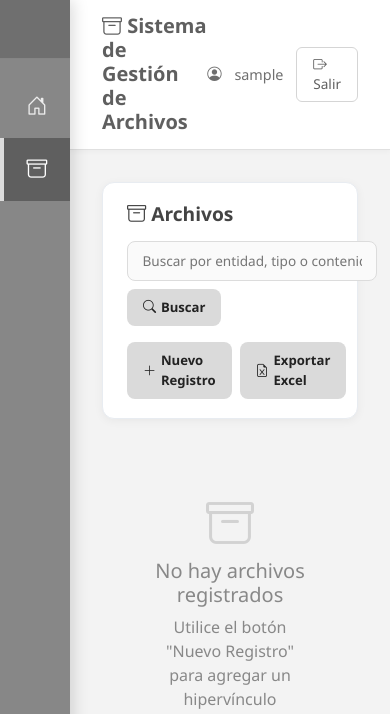
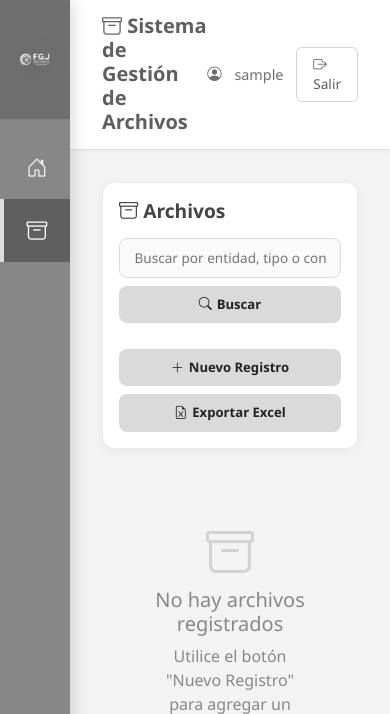
Before and after one commit to orlandoborrego/Sistema-SEGA, a Flask app: page /hipervinculos in a window 390 px wide. Shown: the top 714 px of the page. Run offline with Flask 3, Linux system fonts and the light colour scheme; the visitor is signed in with stand-in values (Sample User, id 1); data that the repository does not hold is empty.

Commit message:
CAMBIO DE DISEÑO CSS

```diff
--- a/app/controllers/auth.py
+++ b/app/controllers/auth.py
@@ -17,7 +17,6 @@
 
         if user and user.check_password(password):
             login_user(user)
-            flash('Inicio de sesión exitoso!', 'success')
             return redirect(url_for('dashboard.index'))
         else:
             flash('Usuario o contraseña incorrectos', 'danger')
@@ -28,7 +27,6 @@
 @login_required
 def logout():
     logout_user()
-    flash('Has cerrado sesión', 'info')
     return redirect(url_for('auth.login'))
 
 @auth_bp.route('/register', methods=['GET', 'POST'])
--- a/app/templates/base.html
+++ b/app/templates/base.html
@@ -1,5 +1,6 @@
 <!DOCTYPE html>
 <html lang="es">
+
 <head>
     <meta charset="UTF-8">
     <meta name="viewport" content="width=device-width, initial-scale=1.0">
@@ -39,14 +40,27 @@
             left: 0;
             height: 100vh;
             z-index: 1000;
-            box-shadow: 3px 0 15px rgba(0,0,0,0.15);
+            box-shadow: 3px 0 15px rgba(0, 0, 0, 0.15);
         }
 
         .sidebar-header {
-            padding: 1.8rem 1.5rem;
+            padding: 1.2rem;
             text-align: center;
             background: #6f6f6f;
-            border-bottom: 1px solid rgba(255,255,255,0.15);
+            border-bottom: 1px solid rgba(255, 255, 255, 0.15);
+            min-height: 120px;
+            display: flex;
+            align-items: center;
+            justify-content: center;
+        }
+
+        .sidebar-logo {
+            width: 100%;
+            max-width: 220px;
+            height: auto;
+            display: block;
+            margin: 0 auto;
+            filter: drop-shadow(0 4px 12px rgba(0, 0, 0, .25));
         }
 
         .sidebar-header h3 {
@@ -71,7 +85,7 @@
             display: flex;
             align-items: center;
             padding: 0.85rem 1.5rem;
-            color: rgba(255,255,255,0.85);
+            color: rgba(255, 255, 255, 0.85);
             text-decoration: none;
             font-size: 0.95rem;
             font-weight: 500;
@@ -100,7 +114,7 @@
 
         .sidebar-footer {
             padding: 1rem 1.5rem;
-            border-top: 1px solid rgba(255,255,255,0.1);
+            border-top: 1px solid rgba(255, 255, 255, 0.1);
             font-size: 0.7rem;
             opacity: 0.8;
             text-align: center;
@@ -120,7 +134,7 @@
             justify-content: space-between;
             align-items: center;
             border-bottom: 1px solid #e0e0e0;
-            box-shadow: 0 2px 5px rgba(0,0,0,0.03);
+            box-shadow: 0 2px 5px rgba(0, 0, 0, 0.03);
         }
 
         .topbar h5 {
@@ -198,8 +212,10 @@
         <aside class="sidebar">
 
             <div class="sidebar-header">
-            <h3>SEGA</h3>
-            <small>Sistema de Gestión de Archivos</small>
+
+                <img src="{{ url_for('static', filename='img/logo_fgjtam_white.png') }}" alt="FGJTAM"
+                    class="sidebar-logo">
+
             </div>
 
             <nav class="sidebar-nav">
@@ -232,7 +248,7 @@
                     {% if request.endpoint == 'dashboard.index' %}
                     <i class="bi bi-house-door"></i> Sistema de Gestión de Archivos
                     {% elif 'hipervinculos' in request.endpoint %}
-                    <i class="bi bi-archive"></i>  Sistema de Gestión de Archivos
+                    <i class="bi bi-archive"></i> Sistema de Gestión de Archivos
                     {% endif %}
                 </h5>
 
@@ -253,9 +269,7 @@
                 {% for category, message in messages %}
                 <div class="alert alert-{{ category }} alert-dismissible fade show" role="alert">
                     {{ message }}
-                            <button type="button"
-                                    class="btn-close"
-                                    data-bs-dismiss="alert"></button>
+                    <button type="button" class="btn-close" data-bs-dismiss="alert"></button>
                 </div>
                 {% endfor %}
                 {% endif %}
@@ -278,9 +292,7 @@
         {% for category, message in messages %}
         <div class="alert alert-{{ category }} alert-dismissible fade show" role="alert">
             {{ message }}
-                    <button type="button"
-                            class="btn-close"
-                            data-bs-dismiss="alert"></button>
+            <button type="button" class="btn-close" data-bs-dismiss="alert"></button>
         </div>
         {% endfor %}
         {% endif %}
@@ -295,4 +307,5 @@
     <script src="https://cdn.jsdelivr.net/npm/bootstrap@5.3.0/dist/js/bootstrap.bundle.min.js"></script>
 
 </body>
+
 </html>
--- a/app/templates/hipervinculos/crear.html
+++ b/app/templates/hipervinculos/crear.html
@@ -80,7 +80,7 @@
     <form method="POST" enctype="multipart/form-data">
         <div class="row mb-3">
             <select name="entidad" class="form-select" required>
-                <option value="">Seleccione una entidad...</option>
+                <option value="">Seleccione una area...</option>
 
                 {% for o in organigramas %}
                 <option value="{{ o.nombre }}">
--- a/app/templates/hipervinculos/listar.html
+++ b/app/templates/hipervinculos/listar.html
@@ -168,6 +183,57 @@
     .col-eliminar {
         width: 7%;
     }
+
+    @media (max-width: 768px) {
+
+        .page-header {
+            padding: 1rem;
+        }
+
+        .search-bar {
+            flex-direction: column;
+        }
+
+        .search-bar input {
+            width: 100%;
+            min-width: 100%;
+        }
+
+        .search-bar button {
+            width: 100%;
+            justify-content: center;
+        }
+
+        .btn-nuevo,
+        .btn-excel {
+            width: 100%;
+            justify-content: center;
+        }
+
+        .d-flex.flex-wrap.gap-2.ms-auto {
+            width: 100%;
+            margin-top: 10px;
+            flex-direction: column;
+        }
+
+        .table {
+            min-width: 900px;
+        }
+
+        .table thead th,
+        .table tbody td {
+            font-size: 0.75rem;
+        }
+
+        .col-entidad,
+        .col-tipo,
+        .col-fecha,
+        .col-link,
+        .col-obs,
+        .col-eliminar {
+            width: auto;
+        }
+    }
 </style>
 
 <div class="page-header">
@@ -195,7 +261,7 @@
 
         </form>
 
-        <div class="d-flex gap-2 ms-auto">
+        <div class="d-flex flex-wrap gap-2 ms-auto">
 
             <a href="{{ url_for('hipervinculos.crear') }}" class="btn-nuevo">
                 <i class="bi bi-plus-lg"></i>
--- a/run.py
+++ b/run.py
@@ -2,6 +2,14 @@
 import os
 
 load_dotenv(os.path.join(os.path.dirname(__file__), '.env'))
+
+print("=" * 50)
+print("DB_SERVER :", os.getenv("DB_SERVER"))
+print("DB_NAME   :", os.getenv("DB_NAME"))
+print("DB_USER   :", os.getenv("DB_USER"))
+print("DB_PASS   :", "********" if os.getenv("DB_PASS") else "NO DEFINIDO")
+print("HOST      :", os.getenv("HOST"))
+print("=" * 50)
 
 from app import create_app
 
```
Also changed, not shown: other parts of app/templates/hipervinculos/listar.html (+24 -9 lines), app/templates/auth/login.html (+49 -21 lines), app/static/img/logo_fgjtam_white.png (added). Lines whose indentation alone changed are shown as unchanged.
